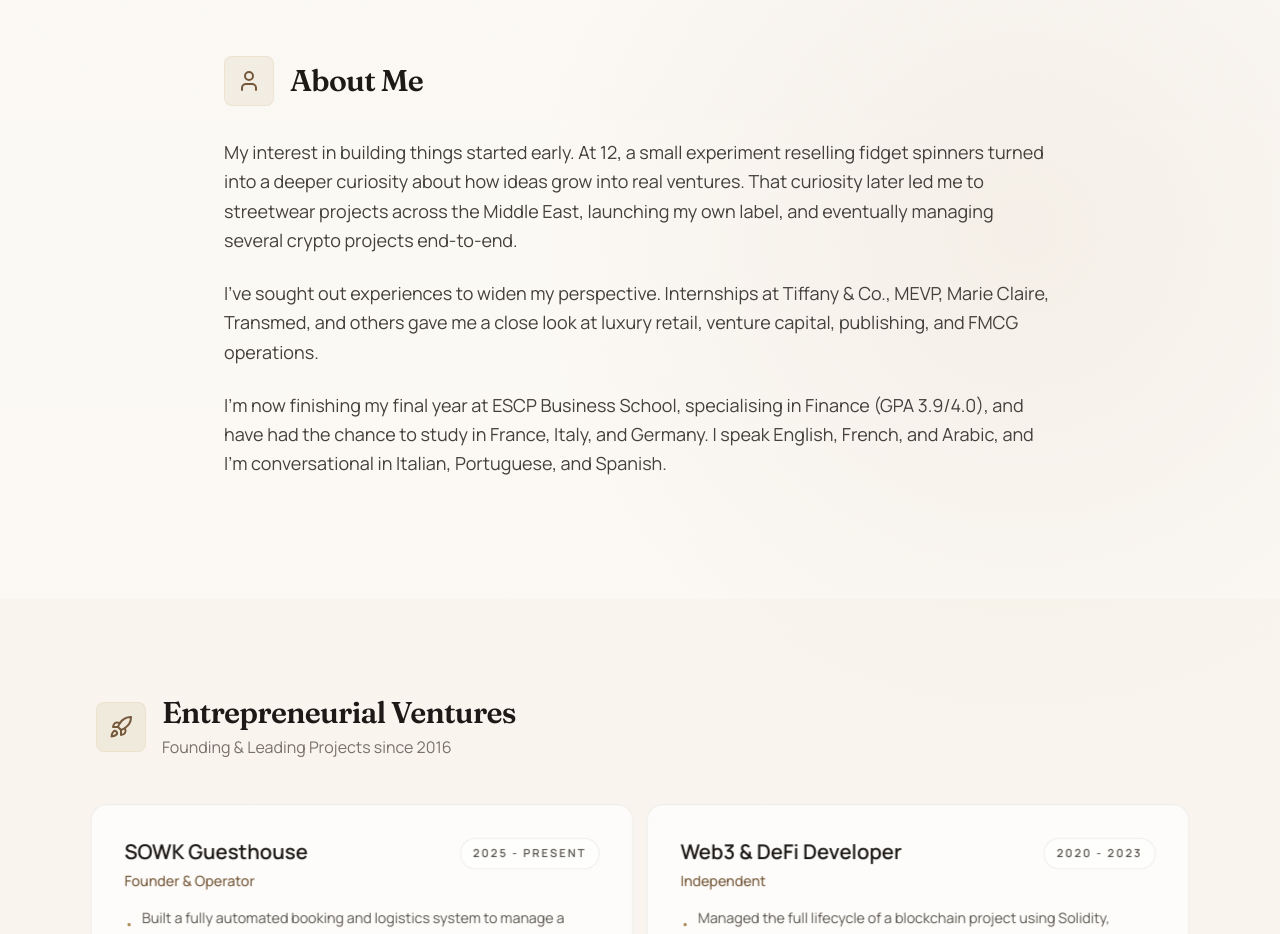
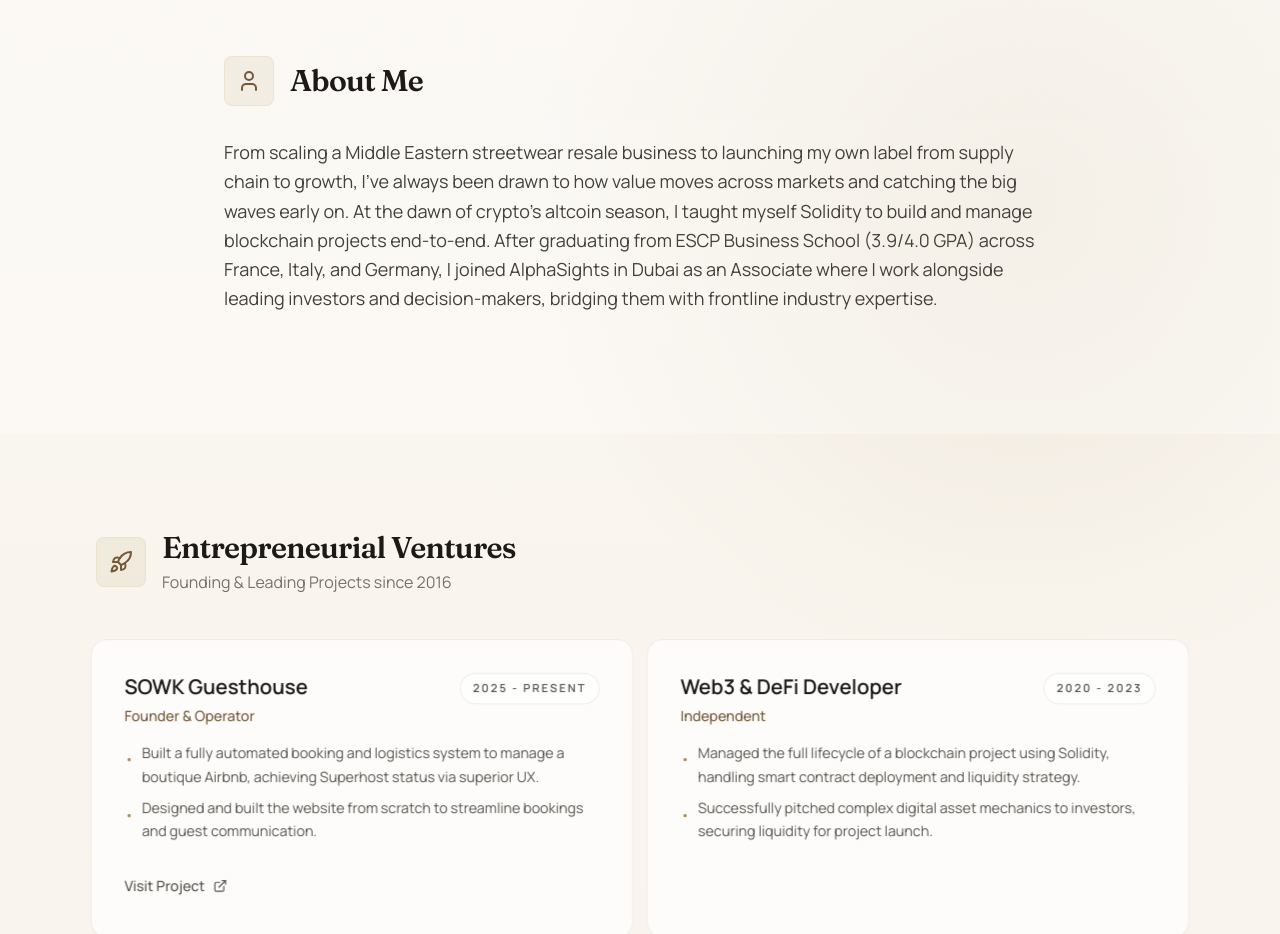
Before and after one commit to theosayad/theosayad.github.io, a React (Vite) app: page / in a window 1280 px wide. Shown: the part 840-1774 px from the top of the page. Built offline with nearby package versions, Linux system fonts and the light colour scheme; no server answers.

Commit message:
Revise BIO_TEXT for updated personal description
Updated BIO_TEXT with a new personal narrative.

```diff
--- a/constants.ts
+++ b/constants.ts
@@ -9,9 +9,8 @@ export const SOCIAL_LINKS = {
 };
 
 export const BIO_TEXT = [
-  "My interest in building things started early. At 12, a small experiment reselling fidget spinners turned into a deeper curiosity about how ideas grow into real ventures. That curiosity later led me to streetwear projects across the Middle East, launching my own label, and eventually managing several crypto projects end-to-end.",
-  "I’ve sought out experiences to widen my perspective. Internships at Tiffany & Co., MEVP, Marie Claire, Transmed, and others gave me a close look at luxury retail, venture capital, publishing, and FMCG operations.",
-  "I’m now finishing my final year at ESCP Business School, specialising in Finance (GPA 3.9/4.0), and have had the chance to study in France, Italy, and Germany. I speak English, French, and Arabic, and I’m conversational in Italian, Portuguese, and Spanish."];
+  "From scaling a Middle Eastern streetwear resale business to launching my own label from supply chain to growth, I’ve always been drawn to how value moves across markets and catching the big waves early on. At the dawn of crypto’s altcoin season, I taught myself Solidity to build and manage blockchain projects end-to-end. After graduating from ESCP Business School (3.9/4.0 GPA) across France, Italy, and Germany, I joined AlphaSights in Dubai as an Associate where I work alongside leading investors and decision-makers, bridging them with frontline industry expertise.",
+];
 
 export const EXPERIENCE_DATA: ExperienceItem[] = [
   {
```
